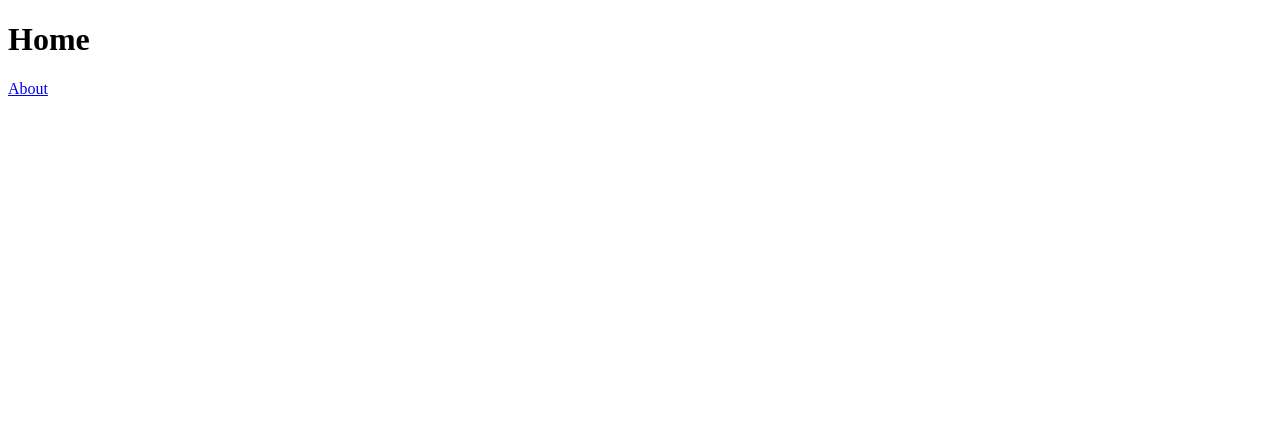
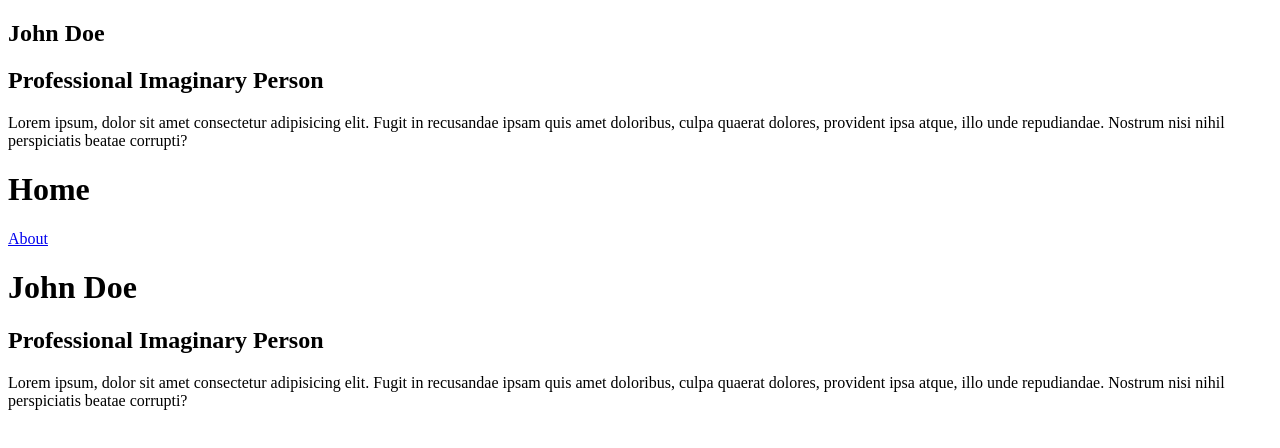
Before and after one commit to mrocha98/john-doe-blog, a Gatsby site: page / in a window 1280 px wide. Built offline with nearby package versions, Linux system fonts and the light colour scheme; Gatsby itself is replaced by a stand-in of ours.

Commit message:
create profile and convert layout to tsx

```diff
--- /dev/null
+++ b/src/components/Layout/index.ts
@@ -0,0 +1,2 @@
+export { Layout } from './layout.component'
+export type { LayoutProps } from './layout.component'
--- /dev/null
+++ b/src/components/Layout/layout.component.tsx
@@ -0,0 +1,18 @@
+import React, { ReactNode } from "react"
+
+import { Profile } from 'components/Profile'
+
+export type LayoutProps = {
+  children: ReactNode
+}
+
+export const Layout = ({ children }: LayoutProps) => {
+  return (
+    <>
+      <aside>
+        <Profile />
+      </aside>
+      <main>{children}</main>
+    </>
+  )
+}
--- /dev/null
+++ b/src/components/Layout/layout.styles.ts
@@ -0,0 +1,3 @@
+import styled from 'styled-components'
+
+export const Wrapper = styled.div``
--- /dev/null
+++ b/src/components/Profile/index.ts
@@ -0,0 +1,2 @@
+export { Profile } from './profile.component'
+export type { ProfileProps } from './profile.component'
--- /dev/null
+++ b/src/components/Profile/profile.component.tsx
@@ -0,0 +1,18 @@
+import React from 'react'
+
+import * as S from './profile.styles'
+
+export type ProfileProps = {}
+
+export const Profile = ({}: ProfileProps) => {
+  return (
+    <S.Wraper>
+      <h1>John Doe</h1>
+      <h2>Professional Imaginary Person</h2>
+      <p>Lorem ipsum, dolor sit amet consectetur adipisicing elit. Fugit in
+        recusandae ipsam quis amet doloribus, culpa quaerat dolores, provident
+        ipsa atque, illo unde repudiandae. Nostrum nisi nihil perspiciatis
+        beatae corrupti?</p>
+    </S.Wraper>
+  )
+}
--- /dev/null
+++ b/src/components/Profile/profile.styles.ts
@@ -0,0 +1,3 @@
+import styled from 'styled-components'
+
+export const Wraper = styled.div``
--- /dev/null
+++ b/src/components/SEO/index.js
@@ -0,0 +1 @@
+export { SEO } from './seo.component'
--- a/src/components/layout.js
+++ /dev/null
@@ -1,14 +0,0 @@
-import React from "react"
-import PropTypes from "prop-types"
-
-const Layout = ({ children }) => {
-  return (
-    <main>{children}</main>
-  )
-}
-
-Layout.propTypes = {
-  children: PropTypes.node.isRequired,
-}
-
-export default Layout
--- a/src/pages/404.js
+++ b/src/pages/404.tsx
@@ -1,7 +1,7 @@
 import React from "react"
 
-import Layout from "components/layout"
-import SEO from "components/seo"
+import { Layout } from "components/Layout"
+import { SEO } from "components/SEO"
 
 const NotFoundPage = () => (
   <Layout>
--- a/src/pages/index.js
+++ b/src/pages/index.js
@@ -1,14 +1,16 @@
 import React from "react"
 import { Link } from 'gatsby'
 
-import Layout from "components/layout"
-import SEO from "components/seo"
+import { Layout } from "components/Layout"
+import { SEO } from "components/SEO"
+import { Profile } from 'components/Profile'
 
 const IndexPage = () => (
   <Layout>
     <SEO title="Home" />
     <h1>Home</h1>
     <Link to="/about">About</Link>
+    <Profile />
   </Layout>
 )
 
--- a/src/pages/using-typescript.tsx
+++ b/src/pages/using-typescript.tsx
@@ -1,8 +1,8 @@
 import React from "react"
 import { PageProps, Link, graphql } from "gatsby"
 
-import Layout from "components/layout"
-import SEO from "components/seo"
+import { Layout } from "components/Layout"
+import { SEO } from "components/SEO"
 
 type DataProps = {
   site: {
```
Also changed, not shown: package.json (+10 -9 lines), src/components/SEO/seo.component.jsx (renamed from src/components/seo.js, +1 -10 lines), src/pages/about.tsx (+7 -1 lines), 1 other file.
